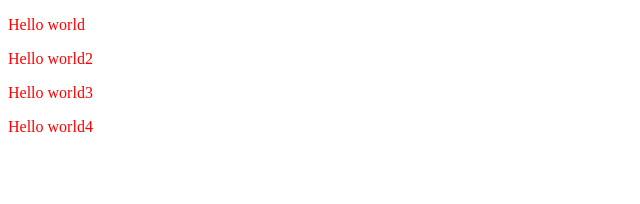
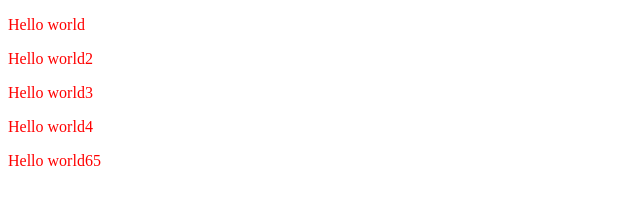
Before and after one commit to damodred53/Projet3, a plain HTML site: page projet1.html in a window 1280 px wide. Shown: the whole page, without its empty margins (0-640 px from the left). Drawn offline with Linux system fonts and the light colour scheme.

Commit message:
my new heelo world commit

```diff
--- a/projet1.html
+++ b/projet1.html
@@ -10,5 +10,6 @@
 <p>Hello world2</p>
 <p>Hello world3</p>
 <p>Hello world4</p>
+<p>Hello world65</p>
 </body>
 </html>
```
